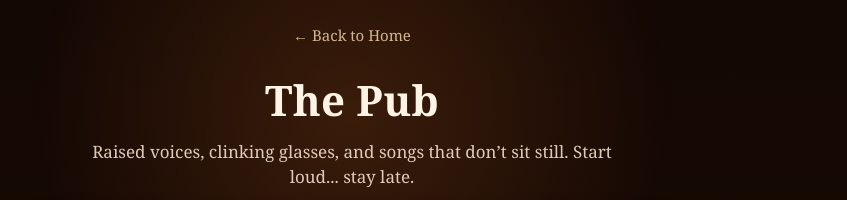
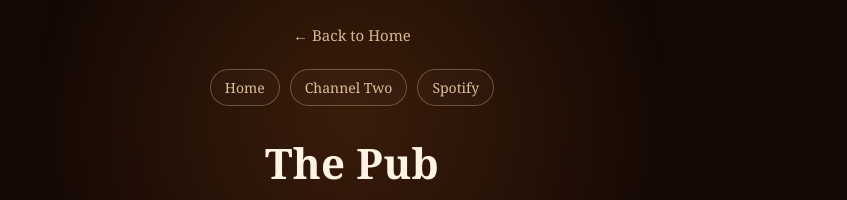
Before and after one commit to TheUnshaken/theunshaken.github.io, a plain HTML site: page pub.html in a window 1280 px wide. Shown: the top 200 px of the page, without its empty margins (288-1135 px from the left). Drawn offline with Linux system fonts and the light colour scheme.

Commit message:
Update pub.html

```diff
--- a/pub.html
+++ b/pub.html
@@ -37,11 +37,36 @@ body::before {
 
 .back {
     display: inline-block;
-    margin-bottom: 18px;
+    margin-bottom: 14px;
     text-decoration: none;
     color: #dfbf9a;
     font-size: 15px;
     opacity: 0.95;
+}
+
+.top-links {
+    display: flex;
+    justify-content: center;
+    flex-wrap: wrap;
+    gap: 10px;
+    margin: 10px 0 28px;
+}
+
+.top-links a {
+    text-decoration: none;
+    color: #dfbf9a;
+    border: 1px solid rgba(223, 191, 154, 0.35);
+    border-radius: 999px;
+    padding: 8px 14px;
+    font-size: 14px;
+    transition: 0.25s ease;
+    background: rgba(255, 255, 255, 0.02);
+}
+
+.top-links a:hover,
+.top-links a:active {
+    background: #dfbf9a;
+    color: #1a0a06;
 }
 
 h1 {
@@ -139,6 +164,12 @@ h1 {
 
 <a href="index.html" class="back">← Back to Home</a>
 
+<div class="top-links">
+    <a href="index.html">Home</a>
+    <a href="https://youtube.com/@theunshaken2official?si=dOc63Bgmj5Kebq4Y" target="_blank">Channel Two</a>
+    <a href="https://open.spotify.com/artist/7hlhX325XoeAKT9bwXxAW8?si=O_s4WIzQRI-NNBCTM4i4WQ" target="_blank">Spotify</a>
+</div>
+
 <h1>The Pub</h1>
 <p class="tagline">
 Raised voices, clinking glasses, and songs that don’t sit still. Start loud... stay late.
```
